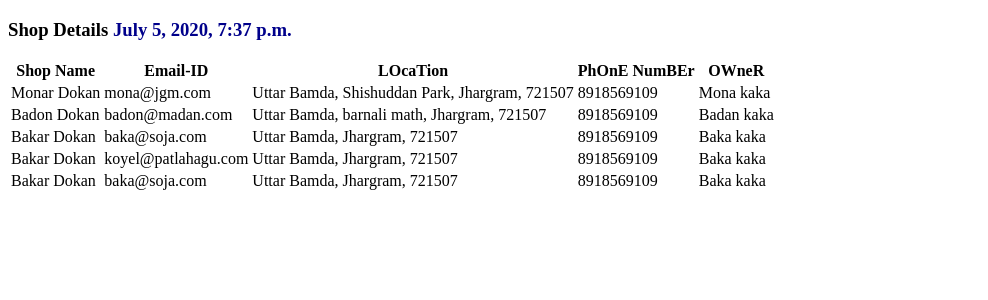
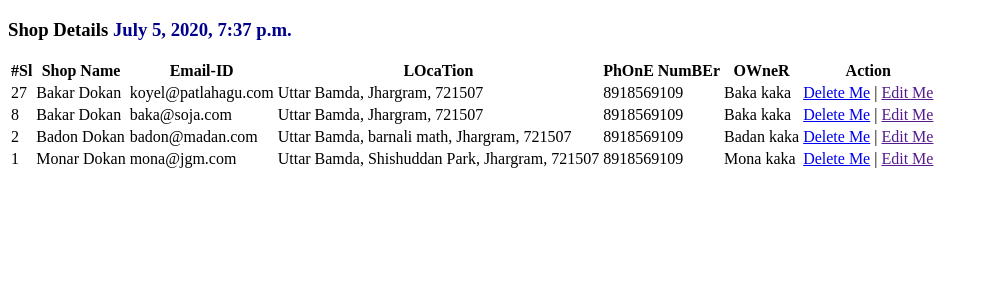
Before and after one commit to sumanguha1994/jangotst1, a Django app: page /myapp1/hello/ in a window 1280 px wide. Shown: the top 300 px of the page, without its empty margins (0-988 px from the left). Run offline with Django 3.2, Linux system fonts and the light colour scheme; data comes from the database, SQL or seed files in the repository; both versions use the stored data as it was after the commit.

Commit message:
update:delete a row, add {% url %} in href tag then delete occured

```diff
--- a/myapp1/myapp1url.py
+++ b/myapp1/myapp1url.py
@@ -2,8 +2,11 @@ from django.conf.urls import include, url
 from django.urls import path
 from myapp1 import views as myapp1_views
 
+# app_name = 'shop'
+
 urlpatterns = [
     path('hello/', myapp1_views.hello, name="hello-home"),
+    path('hello/<int:id>', myapp1_views.hello_delete, name="shop-delete"),
     # path('mousumi/', myapp1_views.mousumi, name="hello-mousumi"),
     # path('koyel/', myapp1_views.koyel, name="hello-koyel"),
     # path('suman/<int:age>/<str:name>/', myapp1_views.suman, name="hello-suman"),
--- a/myapp1/templates/hello.html
+++ b/myapp1/templates/hello.html
@@ -1,26 +1,33 @@
 {% extends "layout/layout.html" %}
     {% block title %} Shops {% endblock %}
     {% block content %}
-        {% csrf_token %}
+        <!-- {% csrf_token %}  -->
         <h3>Shop Details  <span style="color:darkblue">{{datetime}}</span></h3>
         <table style="border: darkred;">
             <thead>
                 <tr>
+                    <th>#Sl</th>
                     <th>Shop Name</th>
                     <th>Email-ID</th>
                     <th>LOcaTion</th>
                     <th>PhOnE NumBEr</th>
                     <th>OWneR</th>
+                    <th>Action</th>
                 </tr>
             </thead>
             <tbody>
                 {% for sd in shopdetails %}
                 <tr>
+                    <td>{{sd.id}}</td>
                     <td>{{sd.shop_name}}</td>
                     <td>{{sd.shop_email}}</td>
                     <td>{{sd.shop_location}}</td>
                     <td>{{sd.shop_phono}}</td>
                     <td>{{sd.shop_ownner}}</td>
+                    <td>
+                        <a href="{% url 'shop-delete' id=sd.id %}">Delete Me</a> |
+                        <a href="">Edit Me</a>
+                    </td>
                 </tr>
                 {% endfor %}
             </tbody>
--- a/myapp1/views.py
+++ b/myapp1/views.py
@@ -1,4 +1,4 @@
-from django.shortcuts import render
+from django.shortcuts import get_object_or_404, render, HttpResponseRedirect
 from django.http import HttpResponse, HttpResponseNotFound
 from django.views.decorators.http import require_http_methods
 from django.template import loader
@@ -12,21 +12,29 @@ from myapp1.models import Product, Seller, MyShop
 # Create your views here.
 def hello(request):
     today_time = datetime.datetime.now()
-    ####  create an entry
-    shop = MyShop(
-        shop_name = "Bakar Dokan",
-        shop_email = "baka@soja.com",
-        shop_location = "Uttar Bamda, Jhargram, 721507",
-        shop_phono = "8918569109",
-        shop_ownner = "Baka kaka",
-    )
-    shop.save()
+    #### check email-id exists or not
+    checking = MyShop.objects.filter(shop_email__exact = "koyel@patlahagu.com").count()
+    if(checking <= 0):
+        ####  create an entry
+        shop = MyShop(
+            shop_name = "Bakar Dokan",
+            shop_email = "koyel@patlahagu.com",
+            shop_location = "Uttar Bamda, Jhargram, 721507",
+            shop_phono = "8918569109",
+            shop_ownner = "Baka kaka",
+        )
+        shop.save()
     ####  read all enrtries
-    obj = {"shopdetails": MyShop.objects.all(), "datetime": today_time}
+    obj = {"shopdetails": MyShop.objects.all().order_by('-id'), "datetime": today_time}
     template = loader.get_template('hello.html')
     return HttpResponse(template.render(obj))
-    # return render(request, 'hello.html', {"day_time": today_time, })
-
+    # return render(request, 'hello.html', {"day_time": today_time, "shopdetails": MyShop.objects.all().order_by('-id')})
+def hello_delete(request, id):
+    #### get this item by id
+    row = get_object_or_404(MyShop, id = id)
+    #### delete row
+    row.delete()
+    return HttpResponseRedirect("/myapp1/hello")
 
 
 
```
Also changed, not shown: Database/db.sqlite3.
